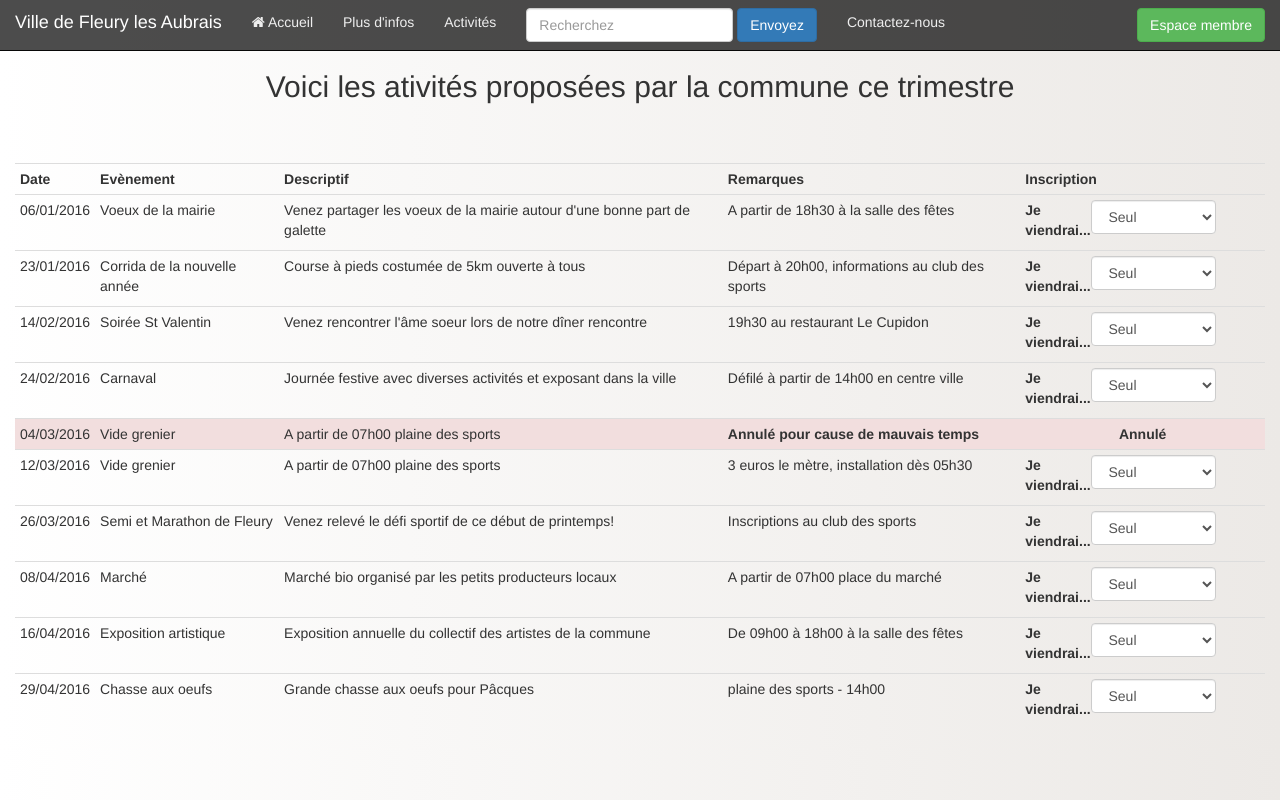
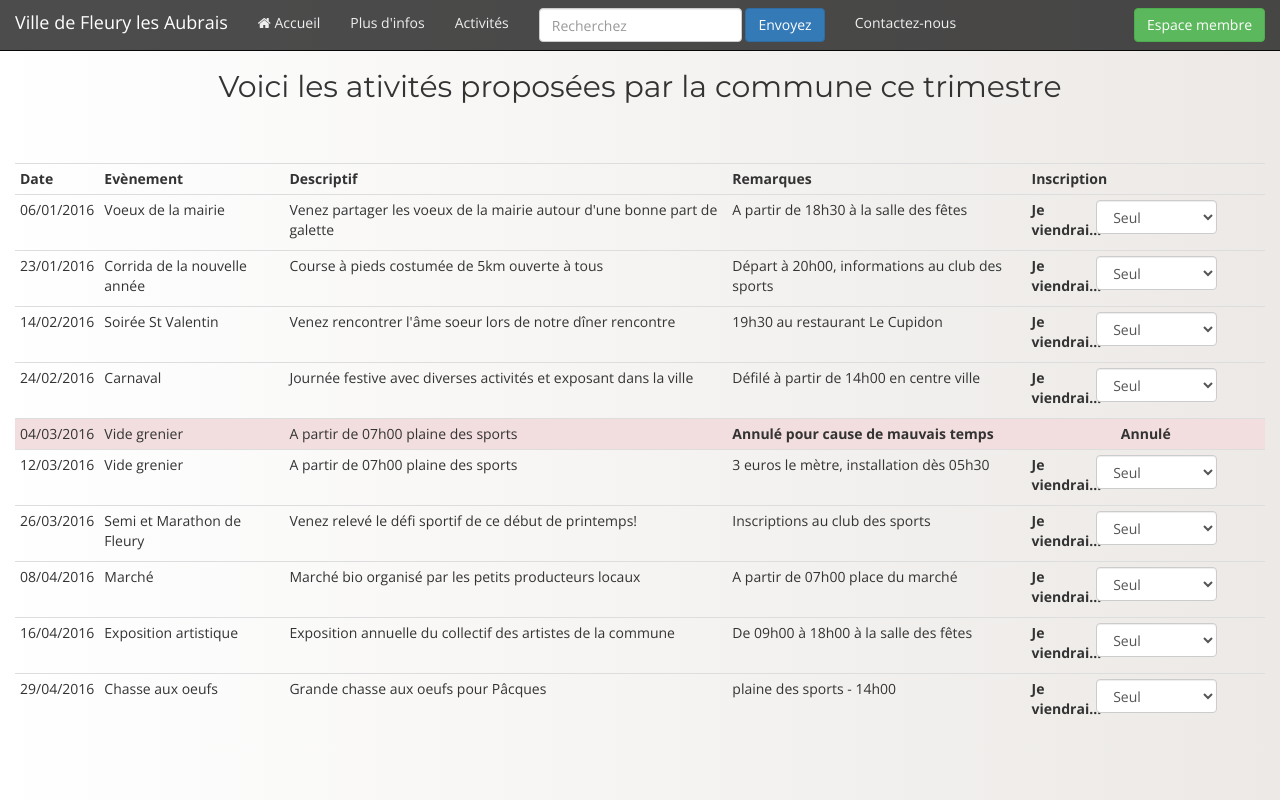
Before and after one commit to romain-gautier/imagine-ma-ville, a plain HTML site: page activites.html in a window 1280 px wide. Drawn offline with nearby package versions, Linux system fonts and the light colour scheme.

Commit message:
Mise en place des polices de caractères

```diff
--- a/activites.html
+++ b/activites.html
@@ -9,6 +9,7 @@
 
     <link rel="stylesheet" href="https://maxcdn.bootstrapcdn.com/bootstrap/3.2.0/css/bootstrap.min.css">
     <link rel="stylesheet" href="https://maxcdn.bootstrapcdn.com/font-awesome/4.1.0/css/font-awesome.min.css">
+    <link href='https://fonts.googleapis.com/css?family=Open+Sans:400,600,700|Montserrat' rel='stylesheet' type='text/css'>
     <link rel="stylesheet" href="css/style.css">
 
     <!-- HTML5 Shim and Respond.js IE8 support of HTML5 elements and media queries -->
--- a/css/style.css
+++ b/css/style.css
@@ -30,3 +30,11 @@ body {
   color: white;
   background-color: rgba(0, 0, 0, 0.3);
 }
+
+body {
+  font-family: "Open Sans";
+}
+
+h1, h2, h3, h4 {
+  font-family: Montserrat;
+}
```
Also changed, not shown: contact.html (+1 -0 lines), index.html (+1 -0 lines), infos.html (+1 -0 lines).
